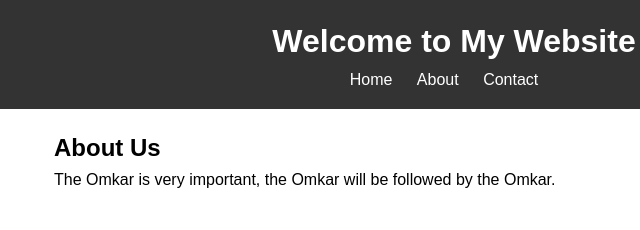
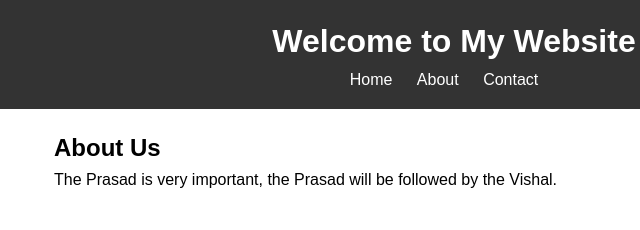
Before and after one commit to AshishThigale/Demo_Frontend_Workflow, a plain HTML site: page index.html in a window 1280 px wide. Shown: the top 230 px of the page, 186-826 px from the left. Drawn offline with Linux system fonts and the light colour scheme; a script that the page names is missing.

Commit message:
Update index.html

```diff
--- a/index.html
+++ b/index.html
@@ -21,7 +21,7 @@
   <main>
     <section>
       <h2>About Us</h2>
-      <p>The Omkar is very important, the Omkar will be followed by the Omkar.</p>
+      <p>The Prasad is very important, the Prasad will be followed by the Vishal.</p>
     </section>
 
     <section>
```
